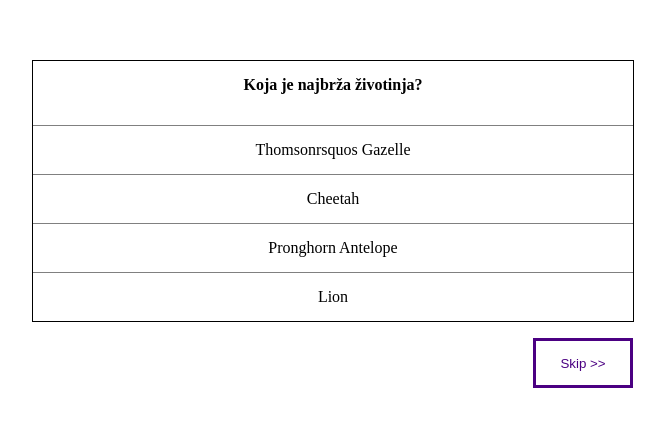
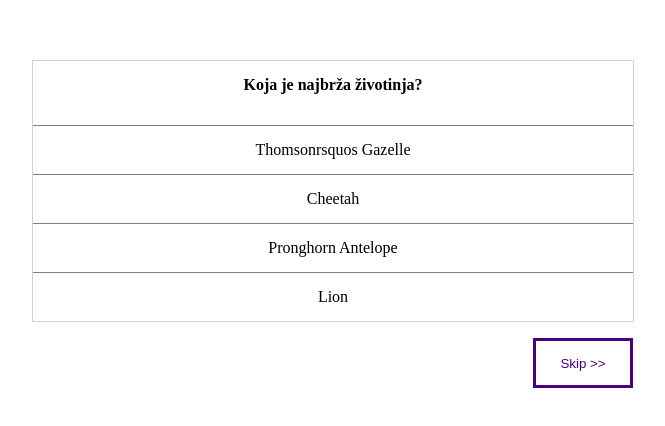
Before and after one commit to milosevicdavid/react-quiz, a React (Create React App) app: page / in a window 1280 px wide. Shown: the part 140-566 px from the top of the page, without its empty margins (307-972 px from the left). Built offline with nearby package versions, Linux system fonts and the light colour scheme.

Commit message:
border lightgray

```diff
--- a/src/App.css
+++ b/src/App.css
@@ -151,7 +151,7 @@ table {
 .quiz-wrapper {
   margin-top: 200px;
   width: 600px;
-  border: 1px solid #000;
+  border: 1px solid lightgray;
 }
 
 button {
```
